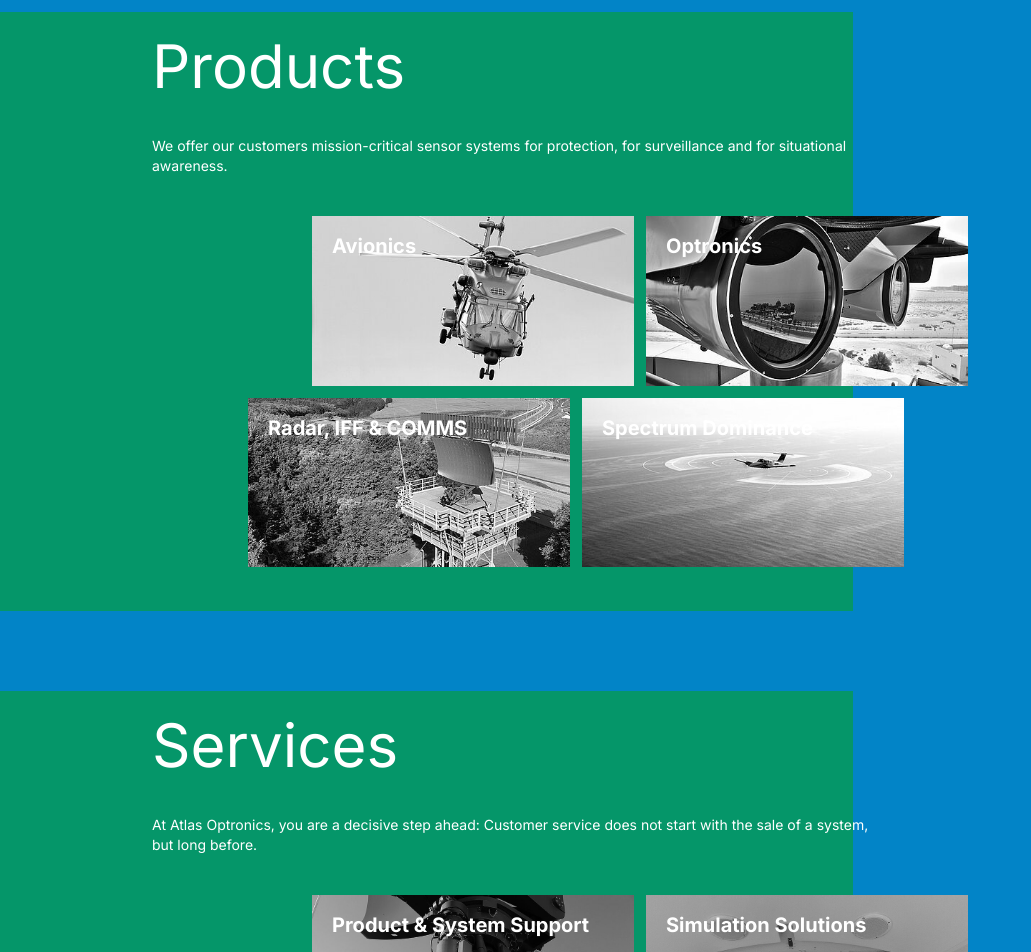
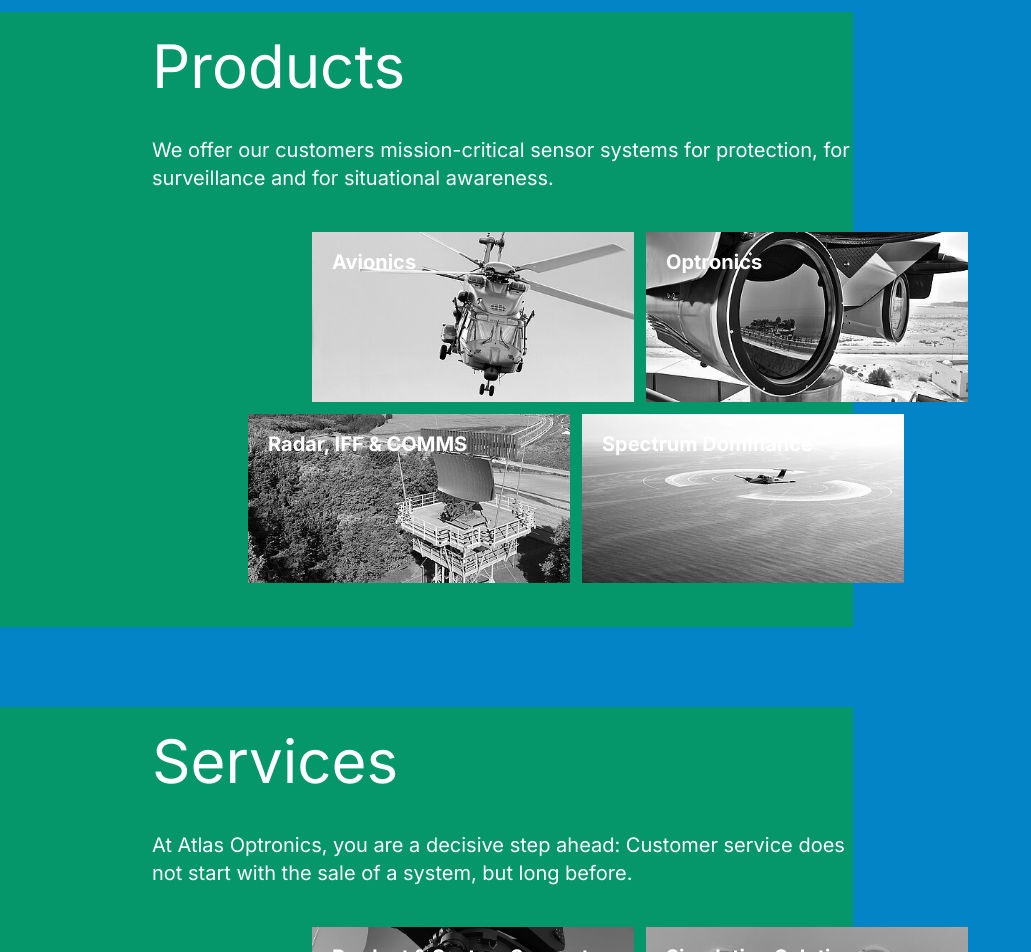
Before and after one commit to justinangeloperez327/atlas-optronics, a Next.js app: page / in a window 1280 px wide. Shown: the part 1440-2392 px from the top of the page, without its empty margins (0-1031 px from the left). Built offline with nearby package versions, Linux system fonts and the light colour scheme.

Commit message:
Fix subtitle

```diff
--- a/app/components/ProductsSection.tsx
+++ b/app/components/ProductsSection.tsx
@@ -9,7 +9,7 @@ const ProductsSection = () => {
 			<div className="container mx-auto p-6 mb-5 relative z-10">
 				<div className="mb-2 md:mb-10 ml-2 lg:ml-32">
 					<h1 className="text-4xl lg:text-6xl mb-2 md:mb-10">Products</h1>
-					<p className="text-sm pr-2 md:pr-32 lg:pr-40 xl:pr-96">{subtitle}</p>
+					<p className="text-xl pr-2 md:pr-32 lg:pr-40 xl:pr-96">{subtitle}</p>
 				</div>
 				<div className="grid grid-cols-1 sm:grid-cols-2 gap-3 my-5 mx-2 md:mx-4 lg:mx-40 xl:mx-72">
 					{products.map((item, index) => (
--- a/app/components/ServicesSection.tsx
+++ b/app/components/ServicesSection.tsx
@@ -9,7 +9,7 @@ const ProductsSection = () => {
 			<div className="container mx-auto p-6 mb-5 relative z-10">
 				<div className="mb-2 md:mb-10 ml-2 lg:ml-32">
 					<h1 className="text-4xl lg:text-6xl mb-2 md:mb-10">Services</h1>
-					<p className="text-sm pr-2 md:pr-32 lg:pr-40 xl:pr-96">{subtitle}</p>
+					<p className="text-xl pr-2 md:pr-32 lg:pr-40 xl:pr-96">{subtitle}</p>
 				</div>
 				<div className="grid grid-cols-1 sm:grid-cols-2 gap-3 my-5 mx-2 md:mx-4 lg:mx-40 xl:mx-72">
 					{services.map((item, index) => (
```
